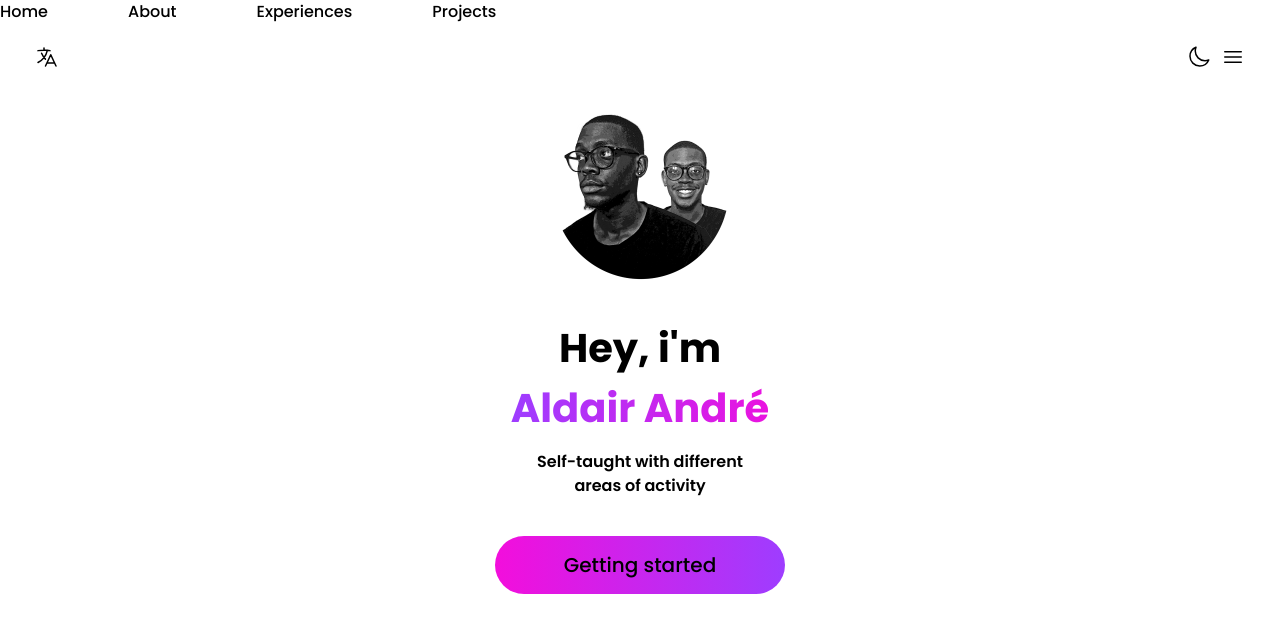
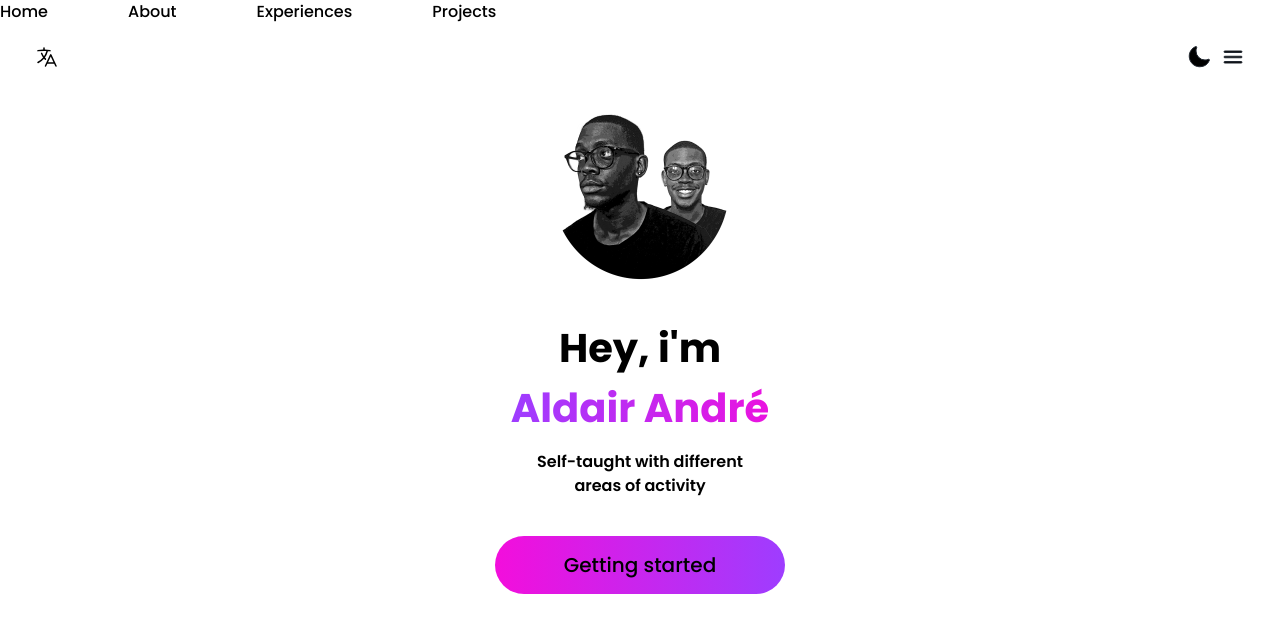
Before and after one commit to aldairandre99/portfolio, a Next.js app: page / in a window 1280 px wide. Shown: the top 632 px of the page. Built offline with nearby package versions, Linux system fonts and the light colour scheme.

Commit message:
:lipstick: Add icons

```diff
--- a/src/components/Header.tsx
+++ b/src/components/Header.tsx
@@ -1,5 +1,12 @@
 import { useTheme } from 'next-themes';
 import { Dispatch, useEffect, useState } from 'react';
+import {
+  Bars3Icon,
+  MoonIcon,
+  SunIcon,
+  LanguageIcon
+} from '@heroicons/react/24/solid';
+
 import Image from 'next/image'
 import moon from '../../public/images/svg/moon-solid.svg'
 import sun from '../../public/images/svg/sun-regular.svg'
@@ -42,28 +49,19 @@ const Header = ({ language, setLanguage }:props) => {
       </nav>
       <div className='flex justify-between pt-[21px] pb-[27.3px] ml-[35px] mr-[35.3px]'>
 
-        <svg xmlns="http://www.w3.org/2000/svg" fill="none" viewBox="0 0 24 24" stroke-width="1.5" stroke="currentColor" className="w-6 h-6" onClick={() => { language === "en" ? setLanguage("pt") : setLanguage("en")}}>
-          <path stroke-linecap="round" stroke-linejoin="round" d="M10.5 21l5.25-11.25L21 21m-9-3h7.5M3 5.621a48.474 48.474 0 016-.371m0 0c1.12 0 2.233.038 3.334.114M9 5.25V3m3.334 2.364C11.176 10.658 7.69 15.08 3 17.502m9.334-12.138c.896.061 1.785.147 2.666.257m-4.589 8.495a18.023 18.023 0 01-3.827-5.802" />
-        </svg>
-
+        <LanguageIcon  className="w-6 h-6" onClick={() => { language === "en" ? setLanguage("pt") : setLanguage("en")}}/>
 
         <div className='flex items-center'>
 
           {
-            currentTheme === 'dark' ? (
-              <svg xmlns="http://www.w3.org/2000/svg" fill="none" viewBox="0 0 24 24" stroke-width="1.5" stroke="currentColor" className="w-6 h-6 mr-[9.74px]" onClick={() => setTheme("light")}>
-                <path stroke-linecap="round" stroke-linejoin="round" d="M21.752 15.002A9.718 9.718 0 0118 15.75c-5.385 0-9.75-4.365-9.75-9.75 0-1.33.266-2.597.748-3.752A9.753 9.753 0 003 11.25C3 16.635 7.365 21 12.75 21a9.753 9.753 0 009.002-5.998z" />
-              </svg>
-            ) : (
-              <svg xmlns="http://www.w3.org/2000/svg" fill="none" viewBox="0 0 24 24" stroke-width="1.5" stroke="currentColor" className="w-6 h-6 mr-[9.74px]" onClick={() => setTheme("dark")}>
-                <path stroke-linecap="round" stroke-linejoin="round" d="M21.752 15.002A9.718 9.718 0 0118 15.75c-5.385 0-9.75-4.365-9.75-9.75 0-1.33.266-2.597.748-3.752A9.753 9.753 0 003 11.25C3 16.635 7.365 21 12.75 21a9.753 9.753 0 009.002-5.998z" />
-              </svg>
-            )
+            currentTheme === 'dark' ?
+            <SunIcon className='w-6 h-6 stroke-gray-300 mr-[10px]'onClick={()=>{setTheme("light")}}/>
+            :
+            <MoonIcon className='w-6 h-6 stroke-gray-300 mr-[10px]' onClick={()=>{setTheme("dark")}}/>
+
           }
 
-          <svg xmlns="http://www.w3.org/2000/svg" fill="none" viewBox="0 0 24 24" stroke-width="1.5" stroke="currentColor" className="w-6 h-6">
-            <path stroke-linecap="round" stroke-linejoin="round" d="M3.75 6.75h16.5M3.75 12h16.5m-16.5 5.25h16.5" />
-          </svg>
+          <Bars3Icon className='w-6 h-6 stroke-gray-300'/>
 
         </div>
 
```
